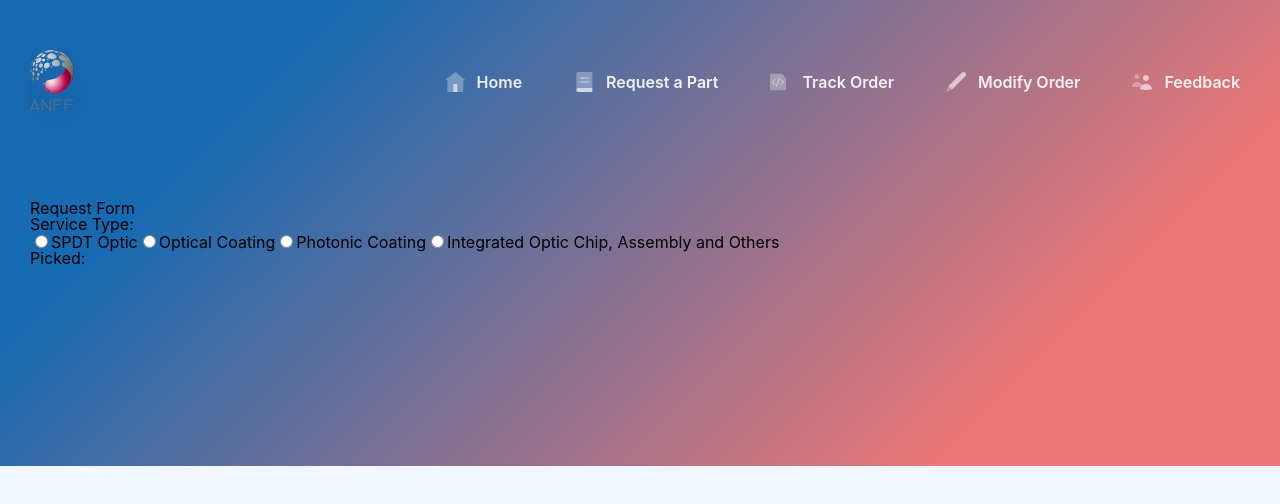
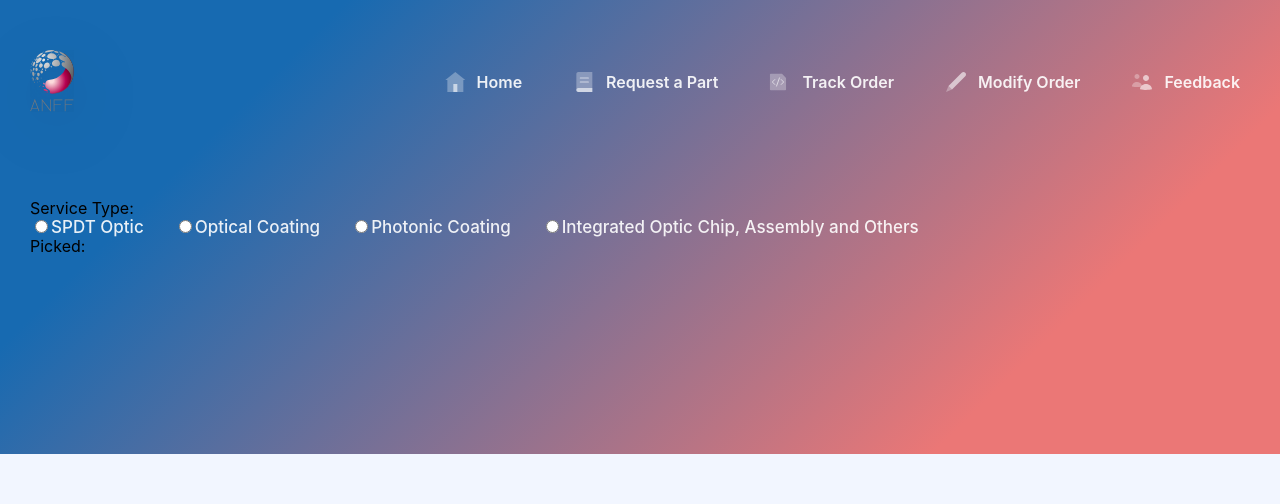
Before and after one commit to swingrope/optofab-website, a React (Create React App) app: page /request in a window 1280 px wide. Shown: the top 504 px of the page. Built offline with nearby package versions, Linux system fonts and the light colour scheme.

Commit message:
adjust label style

```diff
--- a/src/features/form/MainForm.js
+++ b/src/features/form/MainForm.js
@@ -59,7 +59,6 @@ export default function MainForm({ part, setPart }) {
       <Wrapper>
         <ContentWrapper>
           <Fragment>
-            <h1>Request Form</h1>
             <Formik
               initialValues={formInitialValues}
               onSubmit={async (values) => {
@@ -79,45 +78,45 @@ export default function MainForm({ part, setPart }) {
                 <Form>
                   <SwitchServiceType />
                   <h1 id="service-type">Service Type: </h1>
-                  <div role="group" aria-labelledby="service-type">
-                    <label>
+                  <div role="group" aria-Labelledby="service-type">
+                    <Label>
                       <Field
                         type="radio"
                         name="serviceType"
                         value="SPDT Optic"
                       />
                       SPDT Optic
-                    </label>
+                    </Label>
 
-                    <label>
+                    <Label>
                       <Field
                         type="radio"
                         name="serviceType"
                         value="Optical Coating"
                       />
                       Optical Coating
-                    </label>
-                    <label>
+                    </Label>
+                    <Label>
                       <Field
                         type="radio"
                         name="serviceType"
                         value="Photonic Coating"
                       />
                       Photonic Coating
-                    </label>
-                    <label>
+                    </Label>
+                    <Label>
                       <Field
                         type="radio"
                         name="serviceType"
                         value="Integrated Optic Chip, Assembly and Others"
                       />
                       Integrated Optic Chip, Assembly and Others
-                    </label>
+                    </Label>
                   </div>
                   <div>Picked: {values.serviceType}</div>
                   {values.serviceType === "SPDT Optic" && (
                     <Fragment>
-                      <label className="required">
+                      <Label className="required">
                         Blank source:
                         <Field
                           validate={validateField}
@@ -171,31 +170,31 @@ export default function MainForm({ part, setPart }) {
                         </FieldArray>
                         <br />
                         <MyTextInput
-                          labelClass="required"
+                          LabelClass="required"
                           validate={validateField}
-                          label="Quantity:"
+                          Label="Quantity:"
                           name="quantity"
                           onChange={handleChange}
                         />
                         <MyTextArea
-                          label="Special instructions:"
+                          Label="Special instructions:"
                           name="specialInstructions"
                           placeholder="Leave the description here"
                           rows={3}
                           onChange={handleChange}
                         />
-                        <label>Upload PDF/PNG File:</label>
+                        <Label>Upload PDF/PNG File:</Label>
                         <input
                           type="file"
                           name="specialInstructionFile"
                           accept=".pdf,.png"
                         />
-                      </label>
+                      </Label>
                     </Fragment>
                   )}
                   {values.serviceType === "Optical Coating" && (
                     <Fragment>
-                      <label className="required">
+                      <Label className="required">
                         Substrate source:
                         <Field
                           validate={validateField}
@@ -215,7 +214,7 @@ export default function MainForm({ part, setPart }) {
                         </Field>
                         {values.substrateSource === "ANFF supplied – stock" && (
                           <Fragment>
-                            <label>
+                            <Label>
                               <br />
                               In stock:
                               <Field
@@ -234,7 +233,7 @@ export default function MainForm({ part, setPart }) {
                                 materialValues={values.material}
                                 isStock={true}
                               />
-                            </label>
+                            </Label>
                           </Fragment>
                         )}
                         {(values.substrateSource === "Customer supplied" ||
@@ -289,18 +288,18 @@ export default function MainForm({ part, setPart }) {
                           <Fragment>
                             <br />
                             <MyTextInput
-                              label="Quantity:"
+                              Label="Quantity:"
                               name="quantity"
                               onChange={handleChange}
                             />
                             <MyTextArea
-                              label="Special instructions:"
+                              Label="Special instructions:"
                               name="specialInstructions"
                               placeholder="Leave the description here"
                               rows={3}
                               onChange={handleChange}
                             />
-                            <label>Upload PDF/PNG File:</label>
+                            <Label>Upload PDF/PNG File:</Label>
                             <input
                               type="file"
                               name="specialInstructionFile"
@@ -308,12 +307,12 @@ export default function MainForm({ part, setPart }) {
                             />
                           </Fragment>
                         )}
-                      </label>
+                      </Label>
                     </Fragment>
                   )}
                   {values.serviceType === "Photonic Coating" && (
                     <Fragment>
-                      <label>
+                      <Label>
                         Substrate source:
                         <Field name="substrateSource" as="select">
                           <option value="N/A">Please select</option>
@@ -329,7 +328,7 @@ export default function MainForm({ part, setPart }) {
                         </Field>
                         {values.substrateSource === "ANFF supplied – stock" && (
                           <Fragment>
-                            <label>
+                            <Label>
                               <br />
                               In stock:
                               <Field
@@ -349,7 +348,7 @@ export default function MainForm({ part, setPart }) {
                                   Silicon (P-type, &lt;100&gt;) ø150mm x 675µm
                                 </option>
                               </Field>
-                            </label>
+                            </Label>
                           </Fragment>
                         )}
                         {(values.substrateSource === "Customer supplied" ||
@@ -403,20 +402,20 @@ export default function MainForm({ part, setPart }) {
                           <Fragment>
                             <br />
                             <MyTextInput
-                              labelClass="required"
+                              LabelClass="required"
                               validate={validateField}
-                              label="Quantity:"
+                              Label="Quantity:"
                               name="quantity"
                               onChange={handleChange}
                             />
                             <MyTextArea
-                              label="Special instructions:"
+                              Label="Special instructions:"
                               name="specialInstructions"
                               placeholder="Leave the description here"
                               rows={3}
                               onChange={handleChange}
                             />
-                            <label>Upload PDF/PNG File:</label>
+                            <Label>Upload PDF/PNG File:</Label>
                             <input
                               type="file"
                               name="specialInstructionFile"
@@ -424,13 +423,13 @@ export default function MainForm({ part, setPart }) {
                             />
                           </Fragment>
                         )}
-                      </label>
+                      </Label>
                     </Fragment>
                   )}
                   {values.serviceType ===
                     "Integrated Optic Chip, Assembly and Others" && (
                     <Fragment>
-                      <label>
+                      <Label>
                         For any requests or info about integrated optics and
                         chip assembly please feel free to contact the following:
                         <br />
@@ -440,7 +439,7 @@ export default function MainForm({ part, setPart }) {
                         <br />
                         Phone: (02) 612 58574 or 0404 932 099
                         <br />
-                      </label>
+                      </Label>
                       <br />
                     </Fragment>
                   )}
@@ -504,3 +503,12 @@ const ContentWrapper = styled.div`
   margin: 0 auto;
   padding: 200px 30px;
 `;
+
+const Label = styled.label`
+  margin: 0px 30px 0px 0px;
+  font-weight: 500;
+  font-size: 17px;
+  line-height: 130%;
+  /* text-transform: uppercase; */
+  color: rgba(255, 255, 255, 0.9);
+`;
```
